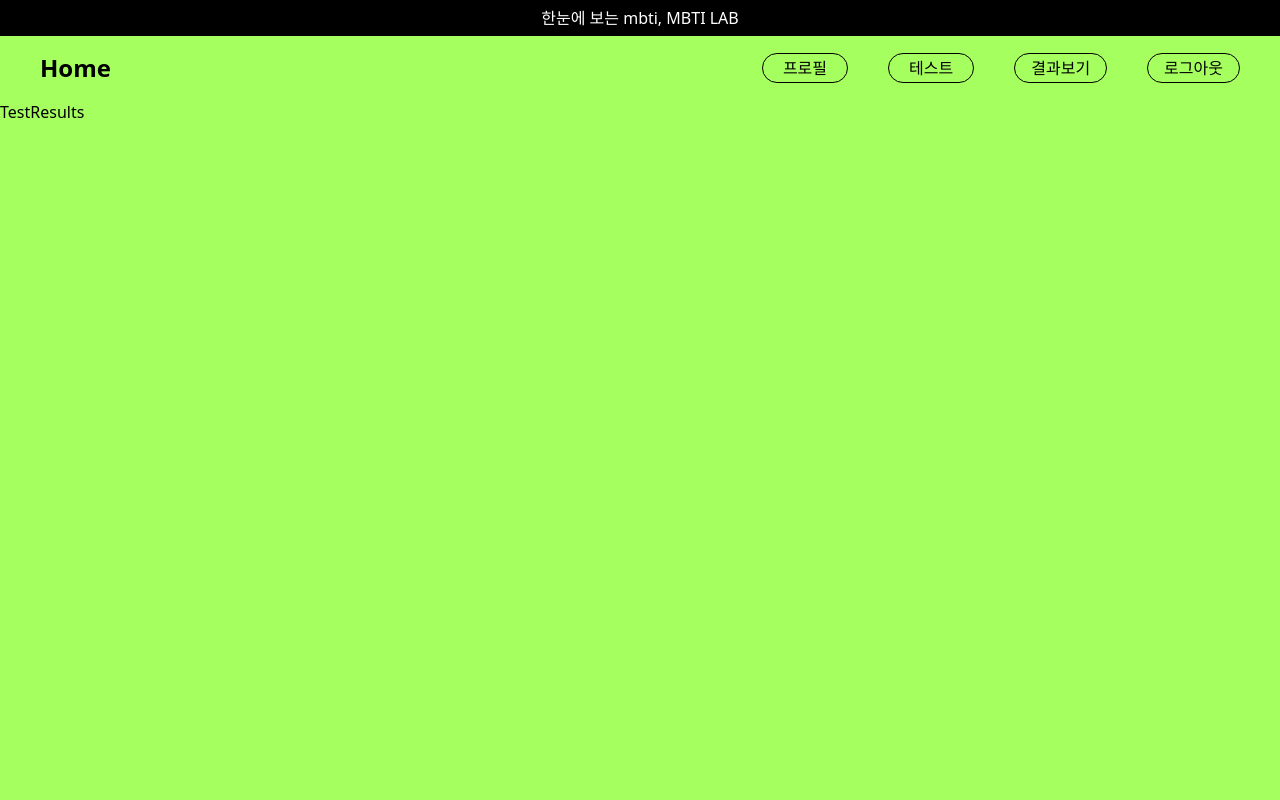
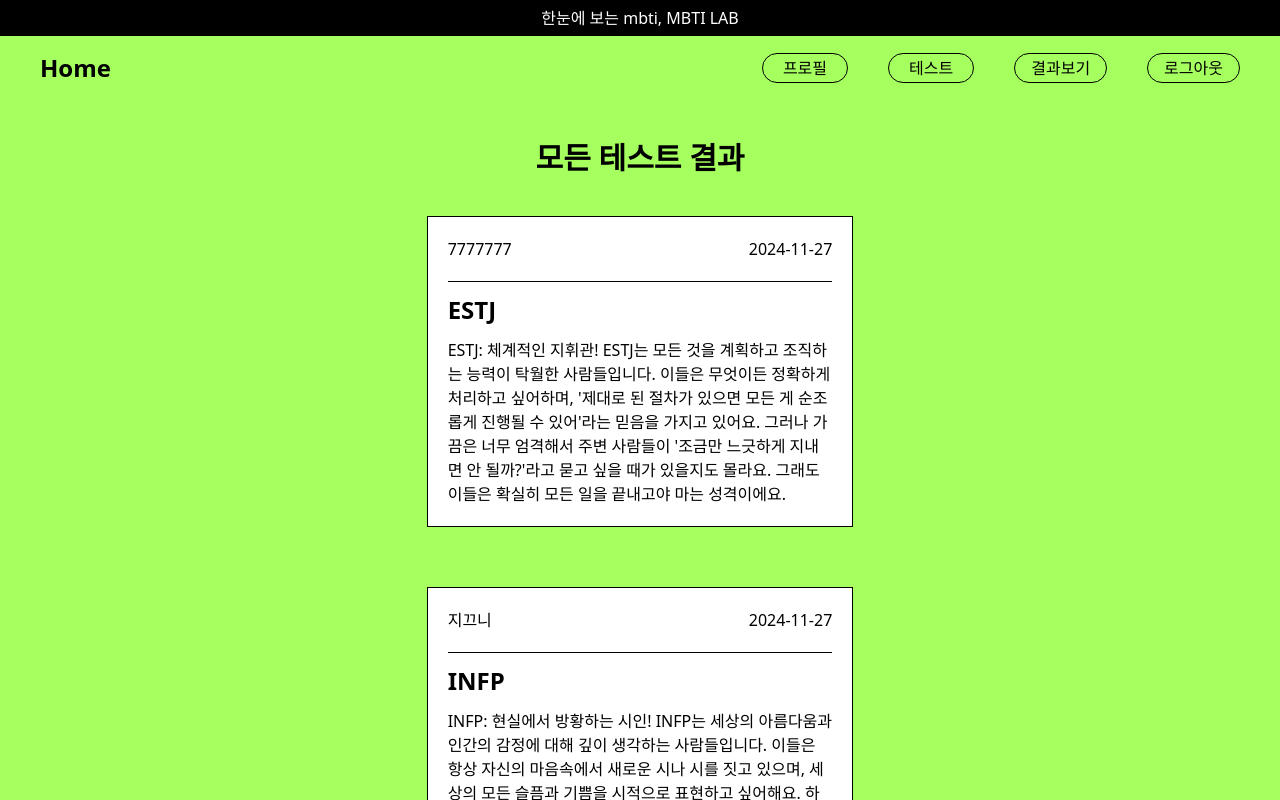
Before and after one commit to zi0w/MBTI-PROJECT, a React (Vite) app: page /testResult in a window 1280 px wide. Shown: the top 800 px of the page. Built offline with nearby package versions, Linux system fonts and the light colour scheme; data requests are answered from the project's data file; sample sign-in values are in the browser's storage.

Commit message:
update: Implement create and read functionality using TanStack Query

```diff
--- a/db.json
+++ b/db.json
@@ -1,3 +1,25 @@
 {
-  "testResults": []
+  "testResults": [
+    {
+      "id": "1dd3",
+      "nickname": "7777777",
+      "timestamp": "2024-11-27T06:16:58.649Z",
+      "mbti": "ESTJ",
+      "mbtiDescriptions": "ESTJ: 체계적인 지휘관! ESTJ는 모든 것을 계획하고 조직하는 능력이 탁월한 사람들입니다. 이들은 무엇이든 정확하게 처리하고 싶어하며, '제대로 된 절차가 있으면 모든 게 순조롭게 진행될 수 있어'라는 믿음을 가지고 있어요. 그러나 가끔은 너무 엄격해서 주변 사람들이 '조금만 느긋하게 지내면 안 될까?'라고 묻고 싶을 때가 있을지도 몰라요. 그래도 이들은 확실히 모든 일을 끝내고야 마는 성격이에요."
+    },
+    {
+      "id": "b618",
+      "nickname": "지끄니",
+      "timestamp": "2024-11-27T06:21:23.287Z",
+      "mbti": "INFP",
+      "mbtiDescriptions": "INFP: 현실에서 방황하는 시인! INFP는 세상의 아름다움과 인간의 감정에 대해 깊이 생각하는 사람들입니다. 이들은 항상 자신의 마음속에서 새로운 시나 시를 짓고 있으며, 세상의 모든 슬픔과 기쁨을 시적으로 표현하고 싶어해요. 하지만 가끔은 현실과 약간 동떨어진 곳에 머무를 때가 있어서 '지금 내가 이걸 왜 하고 있지?'라고 스스로에게 묻곤 해요. 그럼에도 불구하고 이들은 정말 따뜻한 마음을 가진 친구들이에요."
+    },
+    {
+      "id": "4108",
+      "nickname": "7777777",
+      "timestamp": "2024-11-27T06:24:15.197Z",
+      "mbti": "ESFJ",
+      "mbtiDescriptions": "ESFJ: 세상의 평화를 지키는 사회적 중재자! ESFJ는 사람들과의 관계를 중시하며, '모두가 행복할 수 있다면 나도 행복해'라는 마인드를 가지고 있어요. 이들은 다른 사람들을 도와주는 데에서 진정한 기쁨을 느끼며, 언제나 주위 사람들의 요구에 민감하게 반응해요. 그러나 가끔은 너무 자신을 희생하는 경우가 있어, '내 감정도 소중해'라고 말할 필요가 있을지도 몰라요."
+    }
+  ]
 }
--- a/index.html
+++ b/index.html
@@ -7,7 +7,7 @@
     <title>Vite + React</title>
   </head>
   <body>
-    <div id="root" class="h-lvh bg-[#A5FF5E]"></div>
+    <div id="root" class="h-lvh bg-[#A5FF5E] overflow=hidden"></div>
     <script type="module" src="/src/main.jsx"></script>
   </body>
 </html>
--- a/package.json
+++ b/package.json
@@ -8,7 +8,7 @@
     "build": "vite build",
     "lint": "eslint .",
     "preview": "vite preview",
-    "json-server": "json-server --watch db.json --port 5000"
+    "json": "json-server --watch db.json --port 4000"
   },
   "dependencies": {
     "@reduxjs/toolkit": "^2.3.0",
--- a/src/api/axios.js
+++ b/src/api/axios.js
@@ -3,3 +3,7 @@ import axios from "axios";
 export const authApi = axios.create({
   baseURL: "https://moneyfulpublicpolicy.co.kr",
 });
+
+export const jsonApi = axios.create({
+  baseURL: "http://localhost:4000/testResults",
+});
--- a/src/api/testResult.js
+++ b/src/api/testResult.js
@@ -1,14 +1,30 @@
-import axios from "axios";
-
-const API_URL = "http://localhost:5000/testResults";
+import { jsonApi } from "./axios";
 
 export const getTestResults = async () => {
-  const response = await axios.get(API_URL);
-  return response.data;
+  try {
+    const { data } = await jsonApi.get("/");
+    return data;
+  } catch (error) {
+    console.error(error);
+  }
 };
 
-export const createTestResult = async (resultData) => {};
+export const createTestResult = async (resultData) => {
+  // 닉네임, 타임스탬프, 엠비티아이, 해석
+  try {
+    const { data } = await jsonApi.post("/", resultData);
+    return data;
+  } catch (error) {
+    console.error(error);
+  }
+};
 
-export const deleteTestResult = async (id) => {};
+export const deleteTestResult = async (id) => {
+  // const response = await jsonApi.
+  // return response.data
+};
 
-export const updateTestResultVisibility = async (id, visibility) => {};
+export const updateTestResultVisibility = async (id, visibility) => {
+  // const response = await jsonApi.
+  // return response.data
+};
--- /dev/null
+++ b/src/components/TestResultItem.jsx
@@ -0,0 +1,16 @@
+const TestResultItem = ({ result }) => {
+  return (
+    <div className="w-1/3 bg-white border border-black px-5 py-5 divide-y divide-black mb-5">
+      <div className="flex justify-between">
+        <h2>{result.nickname}</h2>
+        <p>{result.timestamp.slice(0, 10)}</p>
+      </div>
+      <div className="mt-5">
+        <h2 className="mt-3 text-2xl font-bold">{result.mbti}</h2>
+        <p className="mt-3">{result.mbtiDescriptions}</p>
+      </div>
+    </div>
+  );
+};
+
+export default TestResultItem;
--- a/src/main.jsx
+++ b/src/main.jsx
@@ -5,12 +5,19 @@ import App from "./App.jsx";
 import { Provider } from "react-redux";
 import store from "./redux/config/configStore.js";
 import ToastProvider from "./components/common/ToastProvider.jsx";
+import { QueryClient, QueryClientProvider } from "@tanstack/react-query";
+import { ReactQueryDevtools } from "@tanstack/react-query-devtools";
+
+const queryClient = new QueryClient();
 
 createRoot(document.getElementById("root")).render(
   <StrictMode>
     <Provider store={store}>
-      <App />
-      <ToastProvider />
+      <QueryClientProvider client={queryClient}>
+        <ReactQueryDevtools initialIsOpen={false} />
+        <App />
+        <ToastProvider />
+      </QueryClientProvider>
     </Provider>
   </StrictMode>
 );
--- a/src/pages/Profile.jsx
+++ b/src/pages/Profile.jsx
@@ -8,7 +8,6 @@ const Profile = () => {
   const [inputValue, setInputValue] = useState("");
   const user = useSelector((state) => state.auth.userNickname);
   const dispatch = useDispatch();
-  console.log(user);
 
   const handleInputChange = (e) => {
     setInputValue(e.target.value);
--- a/src/pages/Test.jsx
+++ b/src/pages/Test.jsx
@@ -3,15 +3,29 @@ import TestForm from "../components/TestForm";
 import { calculateMBTI, mbtiDescriptions } from "../utils/mbtiCalculator";
 import { createTestResult } from "../api/testResult";
 import { useNavigate } from "react-router-dom";
+import { useSelector } from "react-redux";
 
 const TestPage = () => {
   const navigate = useNavigate();
   const [result, setResult] = useState(null);
+  const user = useSelector((state) => state.auth.userNickname);
 
   const handleTestSubmit = async (answers) => {
     const mbtiResult = calculateMBTI(answers);
     setResult(mbtiResult);
-    /* Test 결과는 mbtiResult 라는 변수에 저장이 됩니다. 이 데이터를 어떻게 API 를 이용해 처리 할 지 고민해주세요. */
+
+    // db.josn에 필요한 결과 값 보내기
+    const resultData = {
+      nickname: user,
+      timestamp: new Date().toISOString(),
+      mbti: mbtiResult,
+      mbtiDescriptions: mbtiDescriptions[mbtiResult],
+    };
+    try {
+      await createTestResult(resultData);
+    } catch (error) {
+      console.error(error);
+    }
   };
 
   const handleNavigateToResults = () => {
--- a/src/pages/TestResults.jsx
+++ b/src/pages/TestResults.jsx
@@ -1,5 +1,21 @@
+import { useQuery } from "@tanstack/react-query";
+import { getTestResults } from "../api/testResult";
+import TestResultItem from "../components/TestResultItem";
+
 const TestResults = () => {
-  return <div>TestResults</div>;
+  const { data } = useQuery({
+    queryKey: ["testResults"],
+    queryFn: getTestResults,
+  });
+
+  return (
+    <div className="flex flex-col gap-10 items-center mt-10 bg-[#A5FF5E]">
+      <h1 className="text-3xl font-semibold">모든 테스트 결과</h1>
+      {data?.map((result) => (
+        <TestResultItem key={result.id} result={result} />
+      ))}
+    </div>
+  );
 };
 
 export default TestResults;
```
